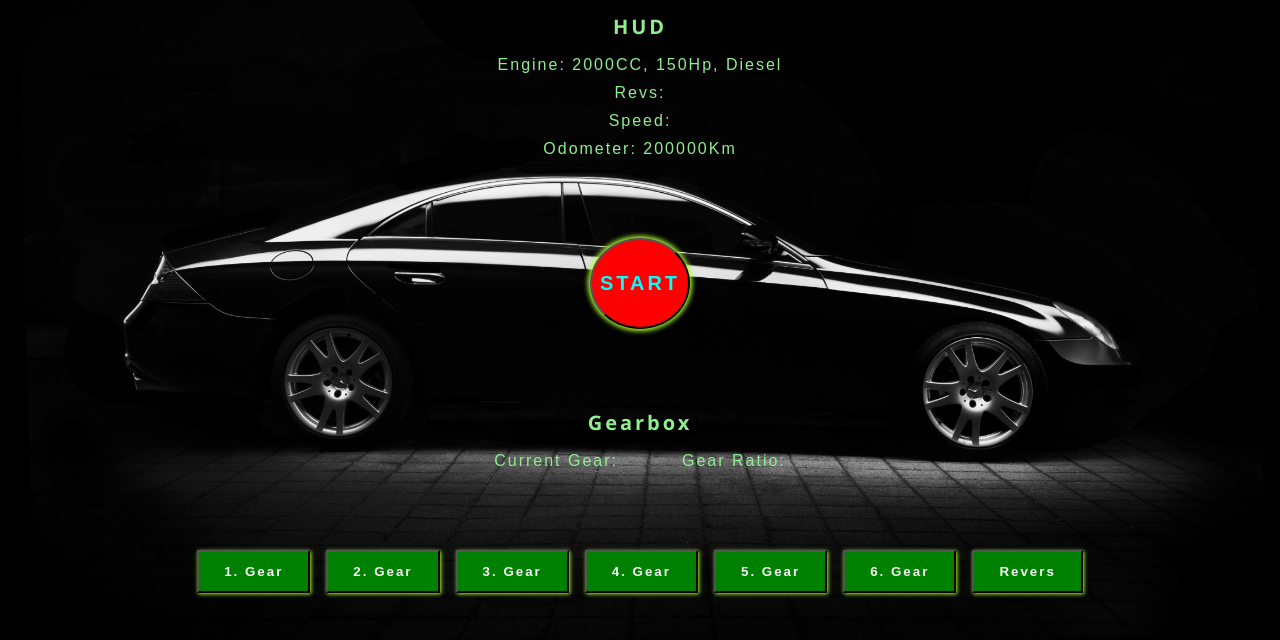
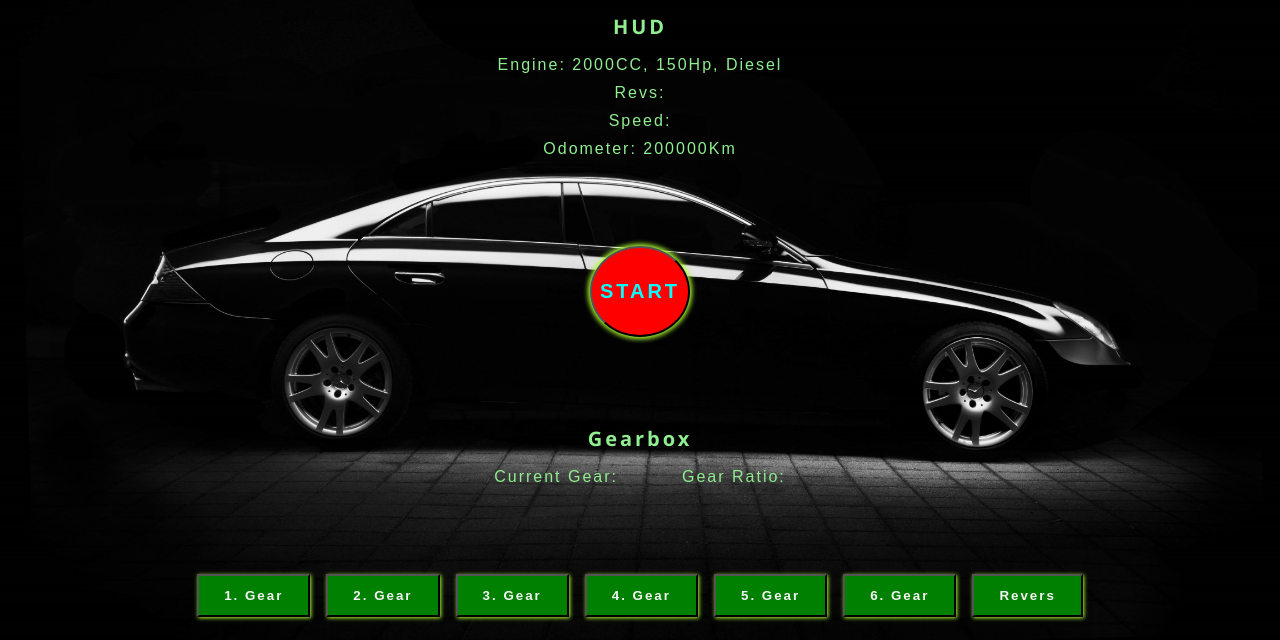
Before and after one commit to Torehirth/ProgrammingFoundations_CA, a plain HTML site: page index.html in a window 1280 px wide. Shown: the part 160-800 px from the top of the page. Drawn offline with Linux system fonts and the light colour scheme.

Commit message:
change gap specscontainer

```diff
--- a/css/style.css
+++ b/css/style.css
@@ -61,7 +61,7 @@ p {
   display: flex;
   flex-direction: column;
   justify-content: center;
-  gap: 5em;
+  gap: 5.5em;
   padding-top: 1em;
   color: lightgreen;
 }
```
